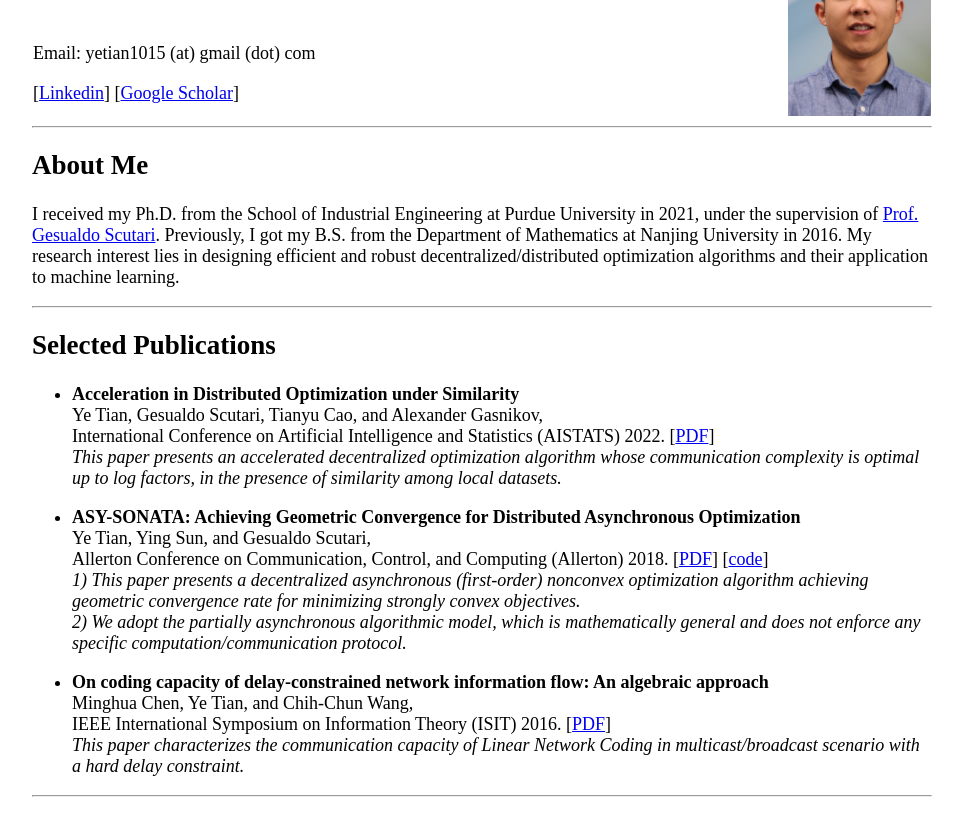
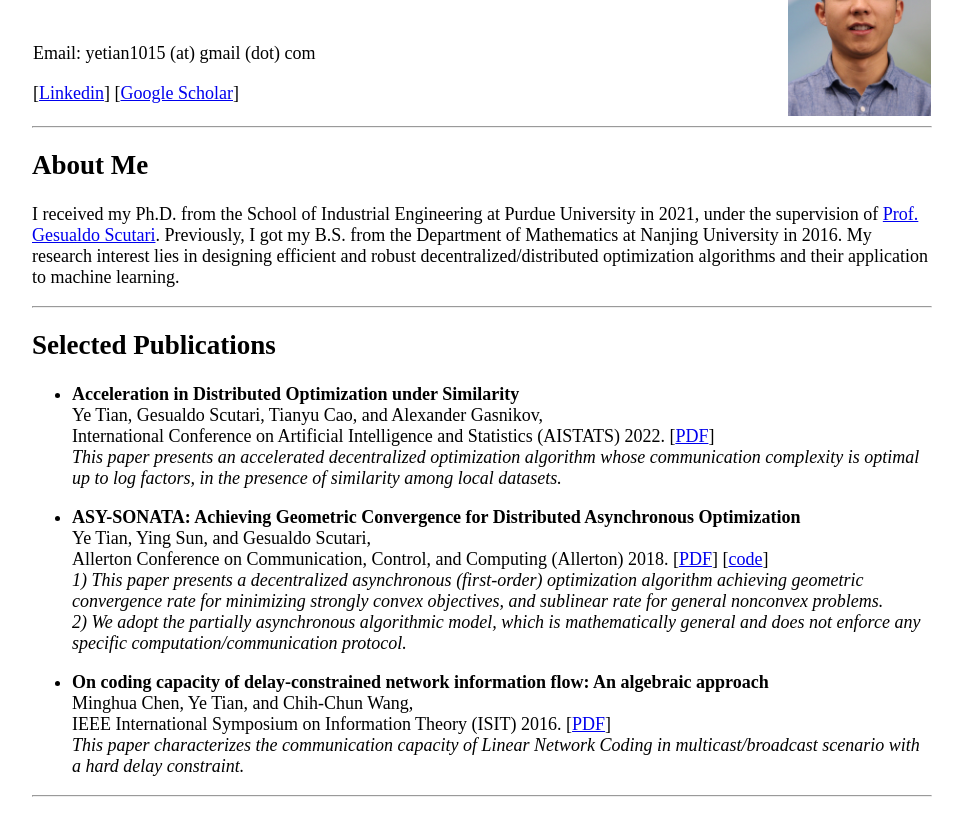
Before and after one commit to YeTian-93/yetian-93.github.io, a plain HTML site: page index.html in a window 1280 px wide. Shown: the part 115-942 px from the top of the page, without its empty margins (158-1120 px from the left). Drawn offline with Linux system fonts and the light colour scheme.

Commit message:
Update index.html

```diff
--- a/index.html
+++ b/index.html
@@ -14,7 +14,7 @@
 <table width="100%", height="200px", border="0", cellspacing="0". style="font-size: 18px">
 <tbody>
   <tr><td width="80%">
-    <p style="margin-bottom:3cm;"><h1>Ye Tian (田晔)</h1></p>
+    <p style="margin-bottom:3cm;"><h1>Ye Tian 田晔</h1></p>
     <br>
     <p style="margin-bottom:0.5cm;">
     Email: yetian1015 (at) gmail (dot) com </p>
@@ -54,7 +54,7 @@ My research interest lies in designing efficient and robust decentralized/distri
   Ye Tian, Ying Sun, and Gesualdo Scutari, <br>
   Allerton Conference on Communication, Control, and Computing (Allerton) 2018.
   [<a href="https://arxiv.org/abs/1803.10359">PDF</a>] [<a href="https://github.com/YeTian-93/ASY-SONATA">code</a>]<br>
-  <i>1) This paper presents a decentralized asynchronous (first-order) nonconvex optimization algorithm achieving geometric convergence rate for minimizing strongly convex objectives.<br>  2) We adopt the partially asynchronous algorithmic model, which is mathematically general and does not enforce any specific computation/communication protocol. </i></p>
+  <i>1) This paper presents a decentralized asynchronous (first-order) optimization algorithm achieving geometric convergence rate for minimizing strongly convex objectives, and sublinear rate for general nonconvex problems.<br>  2) We adopt the partially asynchronous algorithmic model, which is mathematically general and does not enforce any specific computation/communication protocol. </i></p>
   <P><li>
   <strong>On coding capacity of delay-constrained network information flow: An algebraic approach</strong><br>
   Minghua Chen, Ye Tian, and Chih-Chun Wang, <br>
```
